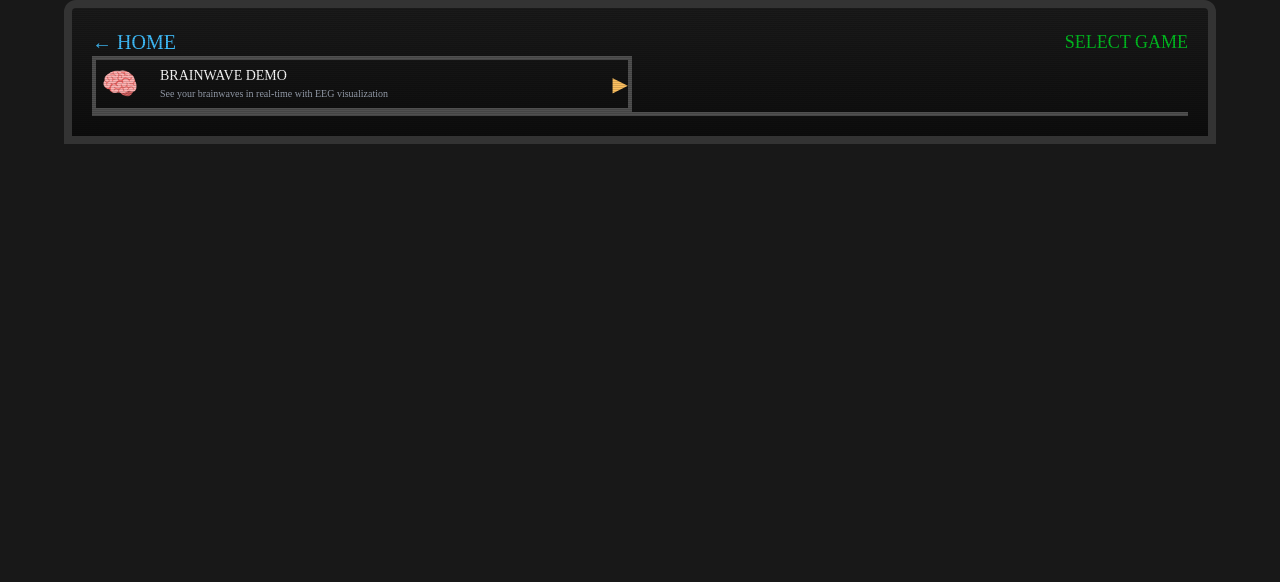
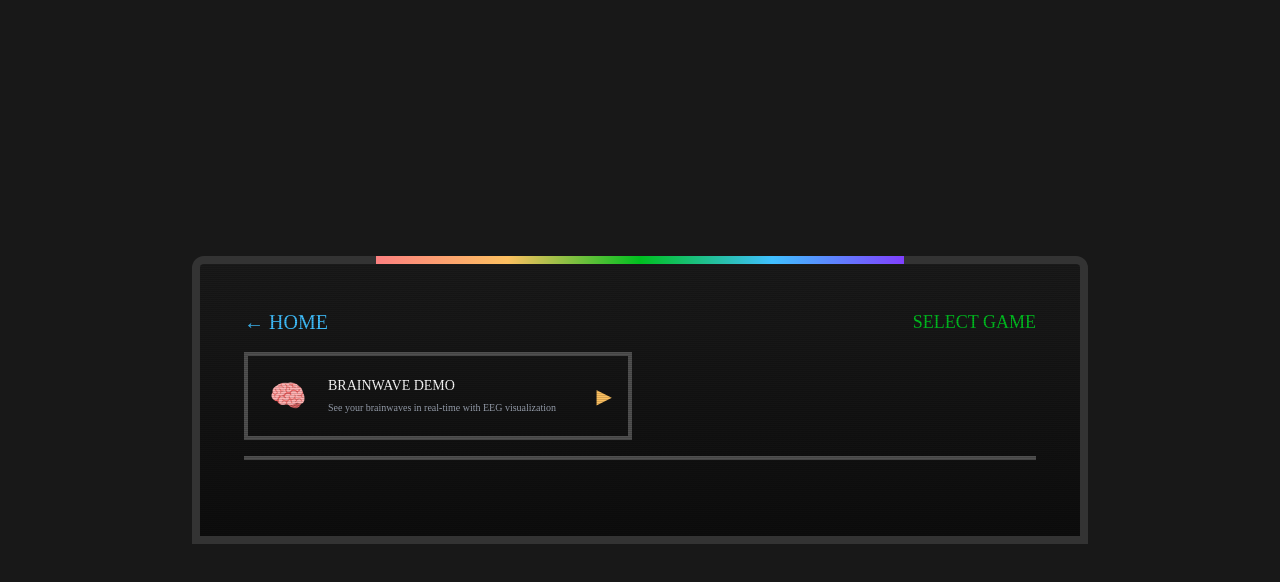
Before and after one commit to Palo007/BrainArcade, a React (Vite) app: page /games in a window 1280 px wide. Shown: the top 582 px of the page. Built offline with nearby package versions, Linux system fonts and the light colour scheme.

Commit message:
adapting design initial animations

```diff
--- a/package.json
+++ b/package.json
@@ -10,6 +10,7 @@
     "preview": "vite preview"
   },
   "dependencies": {
+    "@tailwindcss/postcss": "^4.1.16",
     "react": "^19.1.1",
     "react-dom": "^19.1.1",
     "react-router-dom": "^7.9.5",
--- /dev/null
+++ b/postcss.config.js
@@ -0,0 +1,8 @@
+// Ensure Tailwind and Autoprefixer run with Vite
+// Vite auto-detects this config and applies PostCSS plugins
+export default {
+  plugins: {
+    '@tailwindcss/postcss': {},
+    autoprefixer: {},
+  },
+};
--- a/src/components/Layout.jsx
+++ b/src/components/Layout.jsx
@@ -19,7 +19,7 @@ export function Layout({ children }) {
 
   // Standard layout for games
   return (
-    <div className="min-h-screen w-full overflow-x-hidden bg-[#181818]">
+    <div className="min-h-screen h-full w-full overflow-x-hidden bg-[#181818]">
       {/* Muse Connected Icon - Top Right */}
       {isConnected && (
         <div className="fixed top-4 right-4 z-50">
@@ -57,10 +57,10 @@ export function Layout({ children }) {
       )}
 
       {/* Main Container - Centered with max width */}
-      <div className="w-full min-h-screen flex items-start justify-center p-4 py-8">
-        <div className="w-full max-w-6xl">
-          <div className="arcade-cabinet crt-container overflow-auto max-h-[calc(100vh-4rem)]">
-            <div className="text-left p-4 sm:p-6">
+      <div className="w-full min-h-screen flex items-center justify-center px-4 py-8">
+        <div className="w-full max-w-4xl mx-auto">
+          <div className="arcade-cabinet crt-container">
+            <div className="text-left p-6 space-y-6">
               {children}
             </div>
           </div>
--- a/src/components/StartScreen.jsx
+++ b/src/components/StartScreen.jsx
@@ -65,7 +65,7 @@ export function StartScreen() {
             className="text-4xl sm:text-5xl font-bold rgb-text type-effect text-white"
             style={{ fontFamily: "'Press Start 2P', cursive" }}
           >
-            MUSE
+            BRAIN ARCADE
           </h1>
         </div>
 
@@ -106,10 +106,10 @@ export function StartScreen() {
               {/* Subtitle */}
               <div className="mb-12 text-center">
                 <p
-                  className="text-sm sm:text-base text-white rgb-text"
+                  className="text-sm sm:text-base text-white rgb-text uppercase"
                   style={{ fontFamily: "'Press Start 2P', cursive" }}
                 >
-                  BRAINWAVE GAMES
+                  Use your thoughts as a remote
                 </p>
               </div>
 
--- a/src/index.css
+++ b/src/index.css
@@ -9,12 +9,6 @@
   --nes-yellow: #FCC060;
   --nes-dark: #282828;
   --nes-gray: #505050;
-}
-
-* {
-  margin: 0;
-  padding: 0;
-  box-sizing: border-box;
 }
 
 html {
--- /dev/null
+++ b/tailwind.config.js
@@ -0,0 +1,24 @@
+/** @type {import('tailwindcss').Config} */
+export default {
+  content: [
+    "./index.html",
+    "./src/**/*.{js,ts,jsx,tsx}",
+  ],
+  theme: {
+    extend: {
+      colors: {
+        'nes-red': '#FC8080',
+        'nes-blue': '#40C0FF',
+        'nes-purple': '#8040FF',
+        'nes-green': '#00C020',
+        'nes-yellow': '#FCC060',
+        'nes-dark': '#282828',
+        'nes-gray': '#505050',
+      },
+      fontFamily: {
+        'press-start': ['"Press Start 2P"', 'cursive'],
+      },
+    },
+  },
+  plugins: [],
+}
```
Also changed, not shown: 2 other files (tests, documents, lock files or other folders).
